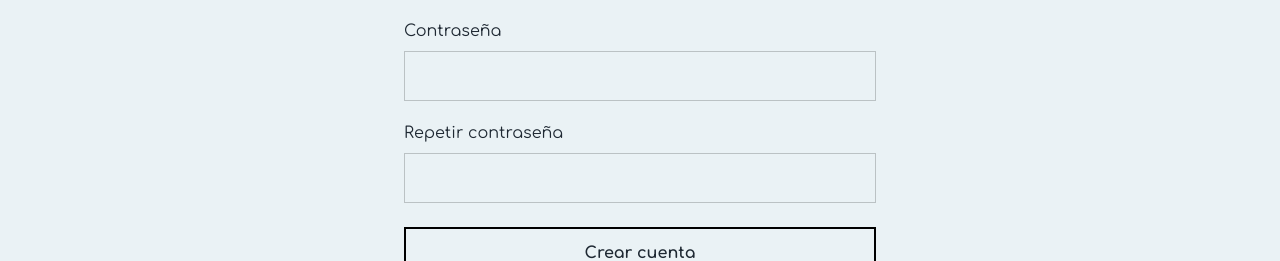
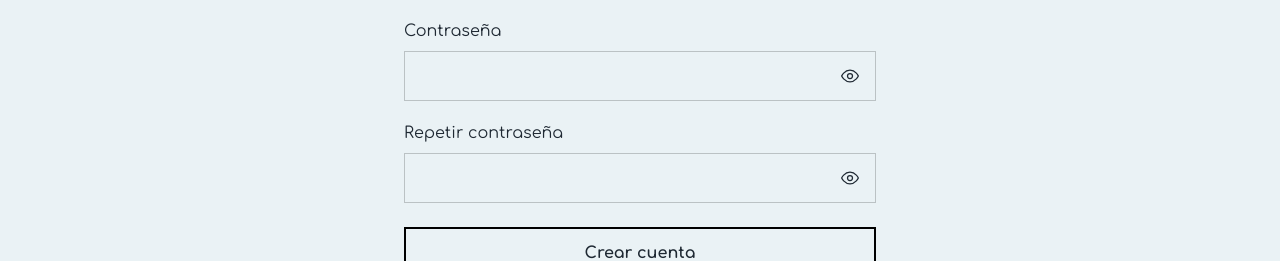
Before and after one commit to andreaperezgon/equisibe-frontend, a Vue app: page /register in a window 1280 px wide. Shown: the part 434-695 px from the top of the page. Built offline with nearby package versions, Linux system fonts and the light colour scheme.

Commit message:
feat: add password visibility toggles to registration form

```diff
--- a/src/components/auth/RegisterForm.vue
+++ b/src/components/auth/RegisterForm.vue
@@ -1,5 +1,5 @@
 <script setup>
-import { reactive } from 'vue'
+import { reactive, ref } from 'vue'
 
 const form = reactive({
   name: '',
@@ -7,6 +7,9 @@ const form = reactive({
   password: '',
   confirmPassword: '',
 })
+const errorMessage = ref('')
+const showPassword = ref(false)
+const showConfirmPassword = ref(false)
 </script>
 <template>
   <form @submit.prevent>
@@ -29,25 +32,70 @@ const form = reactive({
   class="mt-2 w-full border border-black/20 bg-transparent px-4 py-3"
 />
 <label for="password" class="mt-5 block">Contraseña</label>
+<div class="relative mt-2">
   <input
     id="password"
     v-model="form.password"
-  type="password"
+    :type="showPassword ? 'text' : 'password'"
     autocomplete="new-password"
     minlength="8"
     required
-  class="mt-2 w-full border border-black/20 bg-transparent px-4 py-3"
+    class="w-full border border-black/20 bg-transparent py-3 pl-4 pr-12"
   />
+  <button
+    type="button"
+    :aria-label="showPassword ? 'Ocultar contraseña' : 'Mostrar contraseña'"
+    :aria-pressed="showPassword"
+    class="absolute inset-y-0 right-2 flex items-center p-2"
+    @click="showPassword = !showPassword"
+  >
+    <svg
+      viewBox="0 0 24 24"
+      fill="none"
+      stroke="currentColor"
+      stroke-width="1.5"
+      class="h-5 w-5"
+      aria-hidden="true"
+    >
+      <path d="M2 12s3-7 10-7 10 7 10 7-3 7-10 7S2 12 2 12Z" />
+      <circle cx="12" cy="12" r="3" />
+      <path v-if="showPassword" d="m3 3 18 18" />
+    </svg>
+  </button>
+</div>
+
 <label for="confirmPassword" class="mt-5 block">Repetir contraseña</label>
+<div class="relative mt-2">
   <input
     id="confirmPassword"
     v-model="form.confirmPassword"
-  type="password"
+    :type="showConfirmPassword ? 'text' : 'password'"
     autocomplete="new-password"
     minlength="8"
     required
-  class="mt-2 w-full border border-black/20 bg-transparent px-4 py-3"
+    class="w-full border border-black/20 bg-transparent py-3 pl-4 pr-12"
   />
+  <button
+    type="button"
+    :aria-label="showConfirmPassword ? 'Ocultar confirmación de contraseña' : 'Mostrar confirmación de contraseña'"
+    :aria-pressed="showConfirmPassword"
+    class="absolute inset-y-0 right-2 flex items-center p-2"
+    @click="showConfirmPassword = !showConfirmPassword"
+  >
+    <svg
+      viewBox="0 0 24 24"
+      fill="none"
+      stroke="currentColor"
+      stroke-width="1.5"
+      class="h-5 w-5"
+      aria-hidden="true"
+    >
+      <path d="M2 12s3-7 10-7 10 7 10 7-3 7-10 7S2 12 2 12Z" />
+      <circle cx="12" cy="12" r="3" />
+      <path v-if="showConfirmPassword" d="m3 3 18 18" />
+    </svg>
+  </button>
+</div>
 <button
   type="submit"
   class="mt-6 w-full border-2 border-black px-5 py-3 font-bold transition hover:bg-black hover:text-white"
```
Lines whose indentation alone changed are shown as unchanged.
